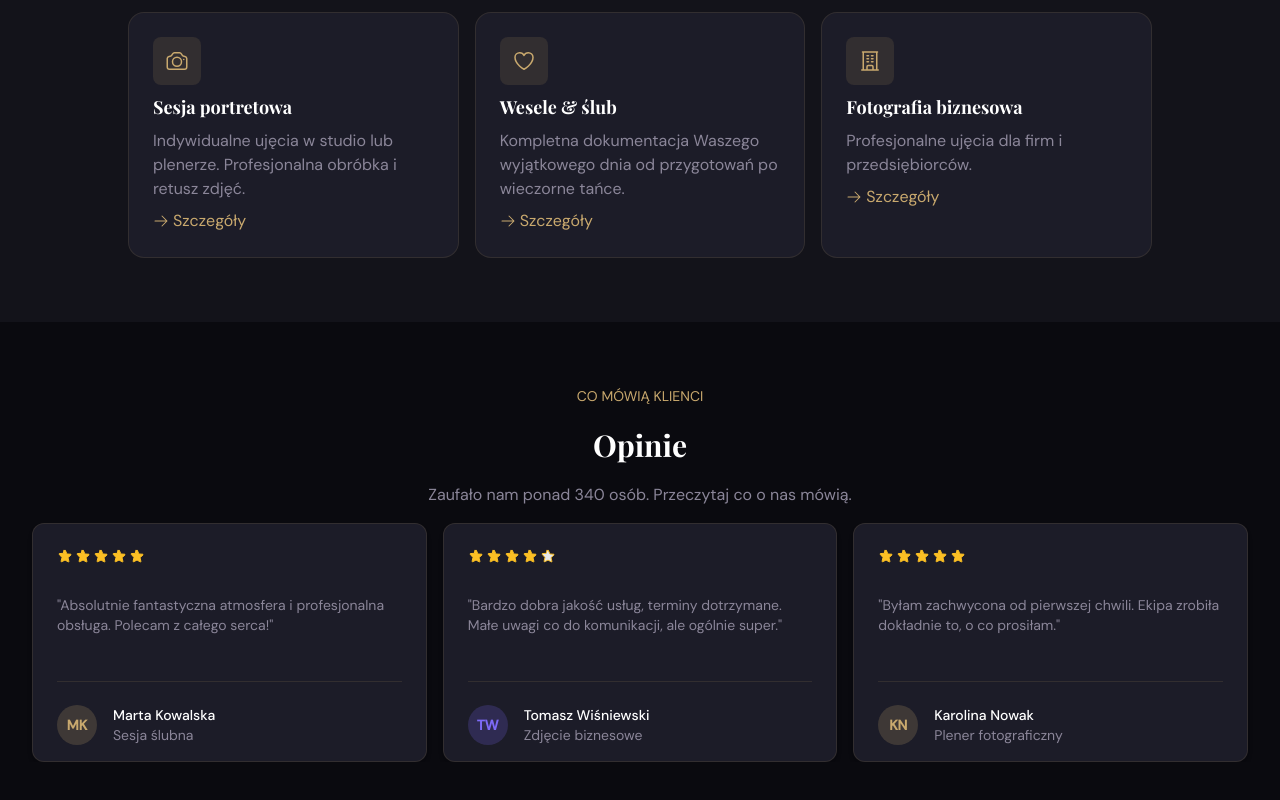
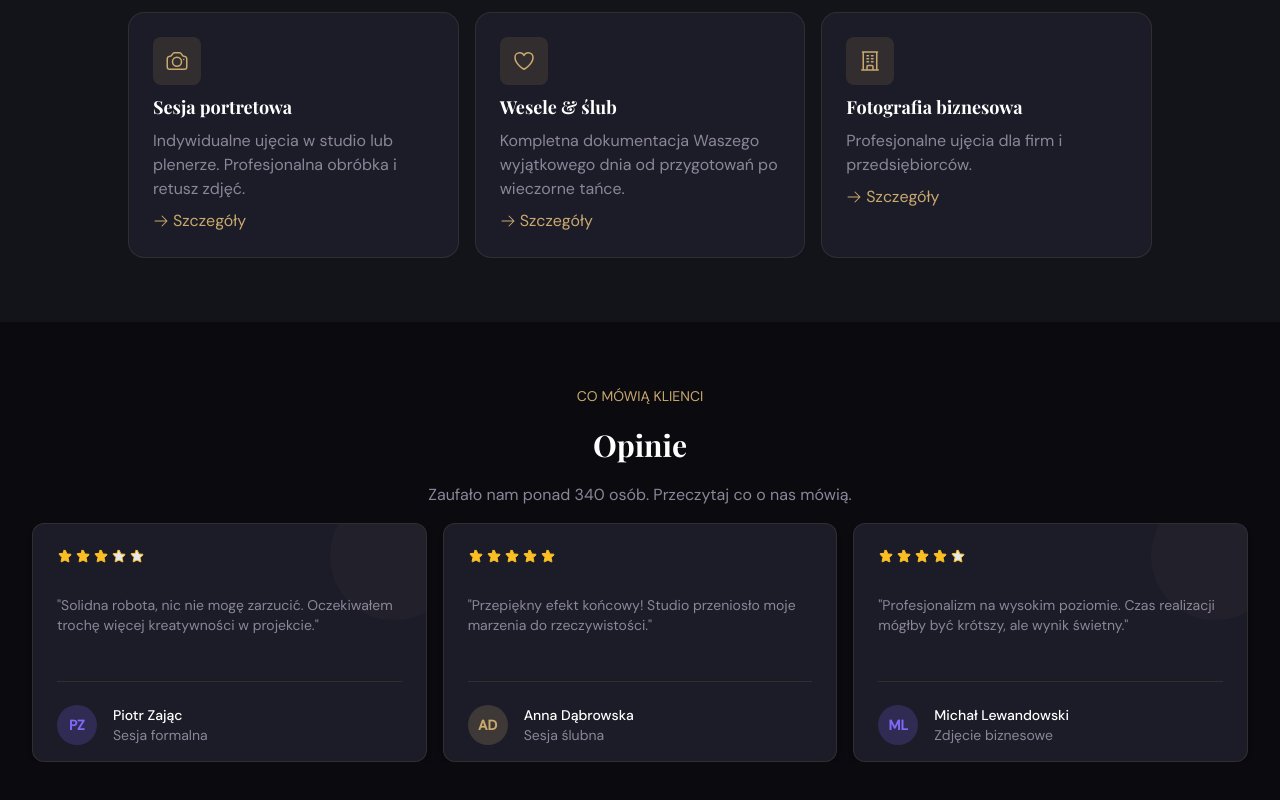
Before and after one commit to PrzemekBus/aurora-studio, a React (Vite) app in the folder AuroraStudio/: page / in a window 1280 px wide. Shown: the part 987-1787 px from the top of the page. Built offline with nearby package versions, Linux system fonts and the light colour scheme; a web font is replaced by a local one.

Commit message:
add carousel script

```diff
--- a/AuroraStudio/src/components/carousel.jsx
+++ b/AuroraStudio/src/components/carousel.jsx
@@ -1,27 +1,55 @@
-import Button from "./button"
+import { useState, useEffect } from "react";
+import Button from "./button";
 
-function Carousel({ renderItem, items }) {
+function Carousel({ renderItem, items, interval = 4 }) {
+  const step = 3;
+  const [currentIndex, setCurrentIndex] = useState(0);
+
+  const goNext = () =>
+    setCurrentIndex(prev => {
+      const next = prev + step;
+      return next + step > items.length ? 0 : next;
+    });
+
+  const goPrev = () =>
+    setCurrentIndex(prev => (prev === 0 ? items.length - step : prev - step));
+
+  useEffect(() => {
+    const timer = setInterval(() => {
+      setCurrentIndex(prev => {
+        const next = prev + step;
+        return next + step > items.length ? 0 : next;
+      });
+    }, interval * 1000);
+
+    return () => clearInterval(timer);
+  }, [interval, items.length]);
+
+  const translateX = -(currentIndex / step) * 100;
+
   return (
-		<div className='carousel container mx-auto flex flex-col items-center'>
-
-      <div className='track w-full overflow-hidden'>
-				<div className='carousel-wrapper flex items-stretch'>
+    <div className="carousel container mx-auto flex flex-col items-center">
+      <div className="track w-full overflow-hidden">
+        <div
+          className="carousel-wrapper flex items-stretch transition-transform duration-1000 ease-in-out"
+          style={{ transform: `translateX(${translateX}%)` }}
+        >
           {items.map(item => renderItem(item))}
         </div>
       </div>
 
-			<div className='carousel-buttons'>
-				<Button> </Button>
-				<Button> </Button>
+      <div className="carousel-buttons">
+        <Button onClick={goPrev}> </Button>
+        <Button onClick={goNext}> </Button>
       </div>
 
-			<div className='carosel-indicators'>
-				<span className='dot active'></span>
-				<span className='dot'></span>
-				<span className='dot'></span>
+      <div className="carosel-indicators">
+        <span className="dot active"></span>
+        <span className="dot"></span>
+        <span className="dot"></span>
       </div>
     </div>
-	)
+  );
 }
 
-export default Carousel
+export default Carousel;
--- a/AuroraStudio/src/components/comment-card.jsx
+++ b/AuroraStudio/src/components/comment-card.jsx
@@ -1,17 +1,19 @@
-const getInitials = (name) =>
+const getInitials = name =>
 	name
 		.split(" ")
 		.filter(word => /[a-zA-ZąćęłńóśźżĄĆĘŁŃÓŚŹŻ]/.test(word[0]))
 		.slice(0, 2)
 		.map(word => word[0].toUpperCase())
-    .join("");
+		.join("")
 
 function CommentCard({ id, name, comment, rating, product }) {
 	return (
-		<div
-			className='comment-card  w-1/3 shrink-0 px-2'
-			id={id}>
-			<div className=' flex flex-col justify-between py-4 bg-bg-tertiary border border-accent-bg rounded-lg shadow-md px-6 h-full'>
+		<div className='comment-card  w-1/3 shrink-0 px-2' id={id}>
+			<div className='flex flex-col justify-between py-4 bg-bg-tertiary border border-accent-bg rounded-lg shadow-md px-6 h-full relative overflow-hidden'>
+
+        <div className={`circle w-32 h-32 rounded-full  absolute -right-8 -top-8
+            ${id % 2 === 0 ? "bg-accent-bg/30" : "hidden"} `}></div>
+
         <div className='flex items-center gap-0.5 mt-2'>
 					{[...Array(5)].map((_, index) => (
 						<svg
@@ -35,17 +37,19 @@ function CommentCard({ id, name, comment, rating, product }) {
 
 				<div className='line-trough border-b border-accent-bg my-4'></div>
 
-				<div className="card-footer flex items-center gap-4">
-          <p className={`left-col w-10 h-10 rounded-full bg-accent-bg flex items-center justify-center text-sm text-text-white font-bold
-          ${id % 2 === 0
-          ? 'bg-accent2/20 text-accent2'
-          : 'bg-accent/20 text-accent'
+				<div className='card-footer flex items-center gap-4'>
+					<p
+						className={`left-col w-10 h-10 rounded-full bg-accent-bg flex items-center justify-center text-sm text-text-white font-bold
+          ${
+						id % 2 === 0
+							? "bg-accent2/20 text-accent2"
+							: "bg-accent/20 text-accent"
 					}`}>
 						{getInitials(name)}
 					</p>
-          <div className="right-col">
-            <p className="text-sm text-text-white font-medium">{name}</p>
-            <p className="text-sm text-text-muted">{product}</p>
+					<div className='right-col'>
+						<p className='text-sm text-text-white font-medium'>{name}</p>
+						<p className='text-sm text-text-muted'>{product}</p>
 					</div>
 				</div>
 			</div>
```
Lines whose indentation alone changed are shown as unchanged.
